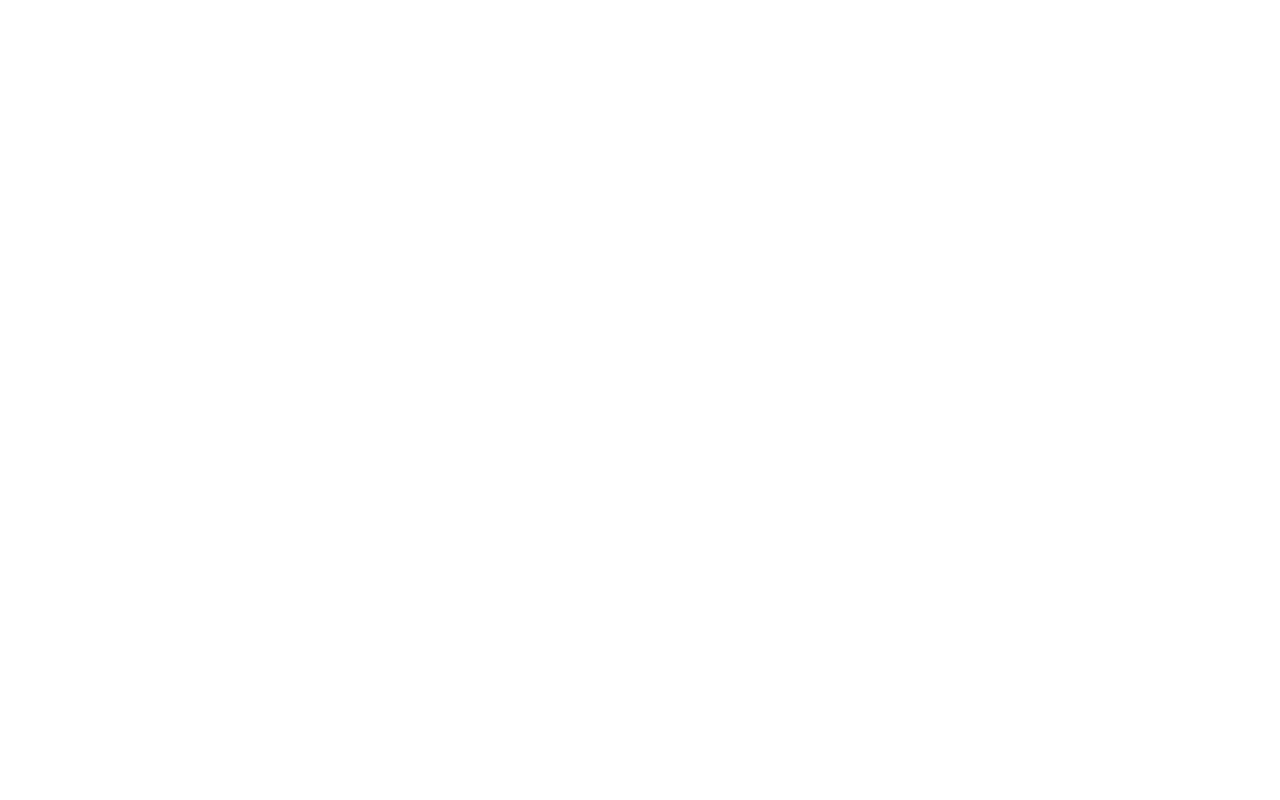
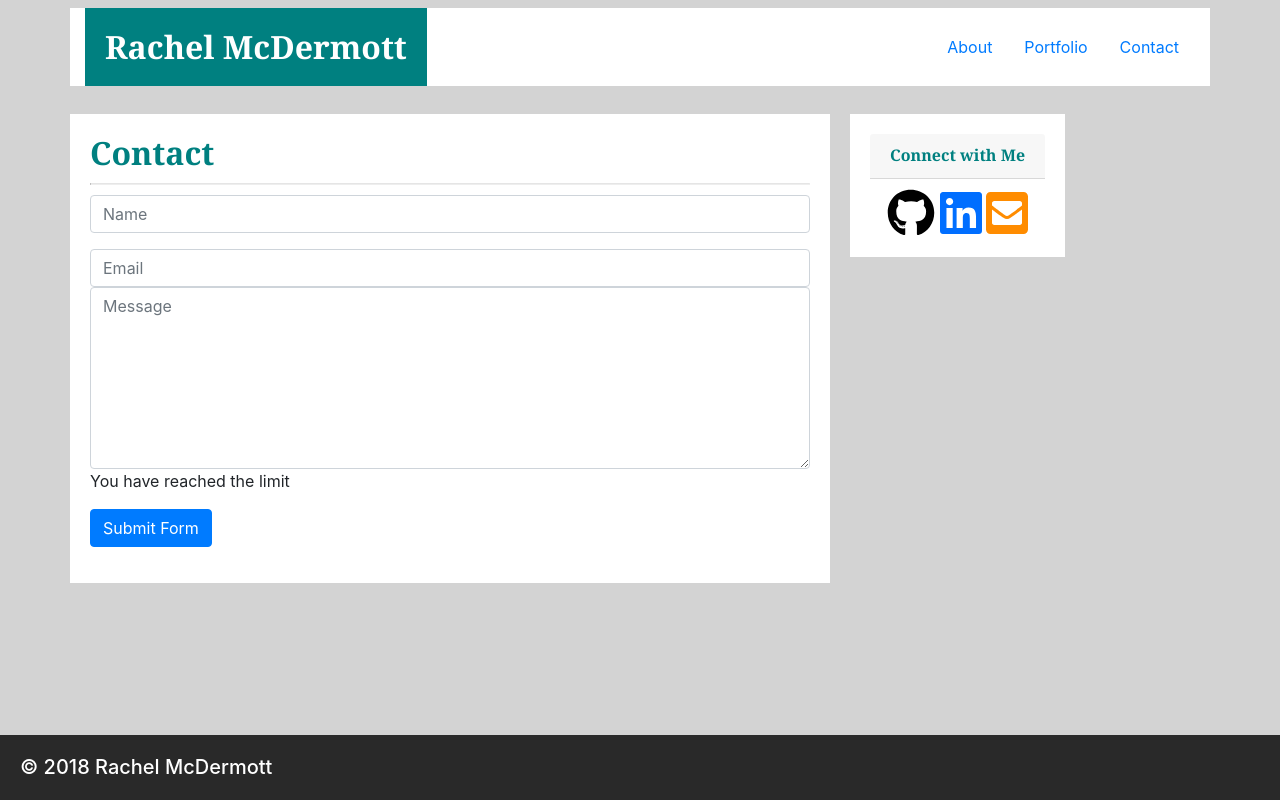
Before and after one commit to rpunches/Bootstrap-Portfolio, a plain HTML site: page contact.html in a window 1280 px wide. Drawn offline with nearby package versions, Linux system fonts and the light colour scheme.

Commit message:
finished

```diff
--- a/contact.html
+++ b/contact.html
@@ -0,0 +1,106 @@
+<!DOCTYPE html>
+<html lang="en">
+
+<head>
+    <meta charset="utf-8">
+    <meta http-equiv="X-UA-Compatible" content="IE=edge">
+    <meta name="viewport" content="width=device-width, initial-scale=1">
+    <title>Contact</title>
+    <link rel="stylesheet" type="text/css" href="https://maxcdn.bootstrapcdn.com/bootstrap/4.0.0/css/bootstrap.min.css">
+    <script src="https://use.fontawesome.com/releases/v5.0.4/js/all.js"></script>
+    <style>
+        h2,
+        .h6 {
+            font-family: Georgia, 'Times New Roman', Times, serif;
+            font-weight: bold;
+        }
+
+        hr {
+            display: block;
+            margin-top: 10px;
+            margin-bottom: 10px;
+            margin-left: auto;
+            margin-right: auto;
+            border-style: inset;
+            border-width: 1px;
+        }
+    </style>
+</head>
+
+<body style="background-color:lightgrey">
+    <!--Nav Bar-->
+    <nav class="navbar navbar-expand-md justify-content-center">
+        <div class="container" style="background-color: #ffffff; width:100%">
+            <div class="navbar-header">
+                <class="navbar-brand" class="active" a href="#">
+                    <h2 style="background-color: teal; color: white; margin-bottom:0; padding:20px">Rachel McDermott</h2>
+                    </a>
+            </div>
+            <!-- End Nav Bar -->
+
+            <!--Menu Items-->
+            <span class="nav navbar-inline">
+                <a class="nav-link active" href="index.html;">About</a>
+                <a class="nav-link active" href="portfolio.html;">Portfolio</a>
+                <a class="nav-link active" href="contact.html;">Contact</a>
+            </span>
+        </div>
+    </nav>
+    <!-- End Menu Items -->
+
+    <!--Contact Form-->
+    <div class="container">
+        <div class="row">
+            <div class="col-md-8" style="background-color: #ffffff; margin-top: 20px; padding: 20px">
+                <h2 style="color: teal; margin-bottom:5px">Contact</h2>
+                <hr>
+                <div class="form-area">
+                    <form role="form">
+                        <div class="form-group">
+                            <input type="text" class="form-control" id="name" name="name" placeholder="Name" required>
+                        </div>
+                        <div class="form-group">
+                            <input type="text" class="form-control" id="email" name="email" placeholder="Email" required>
+                            <div class="form-group">
+                                <textarea class="form-control" type="textarea" id="message" placeholder="Message" maxlength="140" rows="7"></textarea>
+                                <span class="help-block">
+                                    <p id="characterLeft" class="help-block ">You have reached the limit</p>
+                                </span>
+                            </div>
+                            <button type="button" id="submit" name="submit" class="btn btn-primary pull-right">Submit Form</button>
+                    </form>
+                    </div>
+                </div>
+            </div>
+            <!-- End Contact Form -->
+
+            <!--Connect Box-->
+            <div class="card-column" style="background-color: #ffffff; margin: 20px; padding:20px; fixed-top; height: fit-content;">
+                <div class="card-header h6" style="color: teal;">Connect with Me</h6>
+                </div>
+                <div class="row justify-content-center">
+                    <div class="col-sm-auto" style="margin-top: 10px;">
+                        <i class="fab fa-github fa-3x" style="color:black;"></i>
+                        <i class="fab fa-linkedin fa-3x" style="color: rgb(0, 110, 255)"></i>
+                        <i class="fas fa-envelope-square fa-3x" style="color:darkorange;"></i>
+                    </div>
+                </div>
+            </div>
+        </div>
+    </div>
+    <!-- End Connect Box -->
+
+    <!-- Footer -->
+    <footer>
+        <div class="footer">
+            <div class="container-fluid fixed-bottom" style="background-color:rgb(41, 41, 41); height: 65px; width:100%; padding:20px;"
+                ;>
+                <h5 style="color: white;" ;>© 2018 Rachel McDermott</h3>
+            </div>
+        </div>
+    </footer>
+    <!-- End Footer -->
+
+</body>
+
+</html>
```
Also changed, not shown: index.html (+41 -33 lines), portfolio.html (+117 -0 lines), test code.html (+26 -5 lines), images/Mus.jpg (added), images/basecamp.jpg (added), images/dbuilding.jpg (added), images/edog.jpg (added), images/firstdance.jpg (added), images/groupshot.jpg (added), images/hett.jpg (added), images/tonks.jpg (added).
